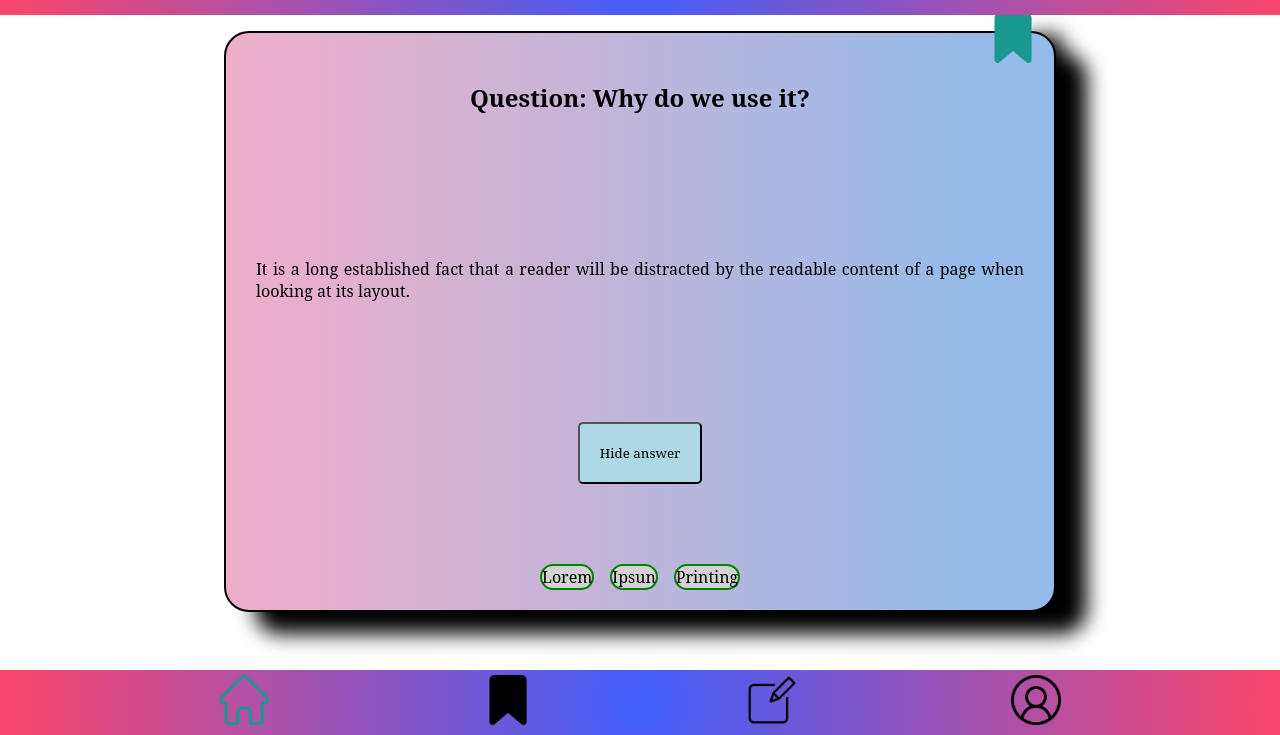
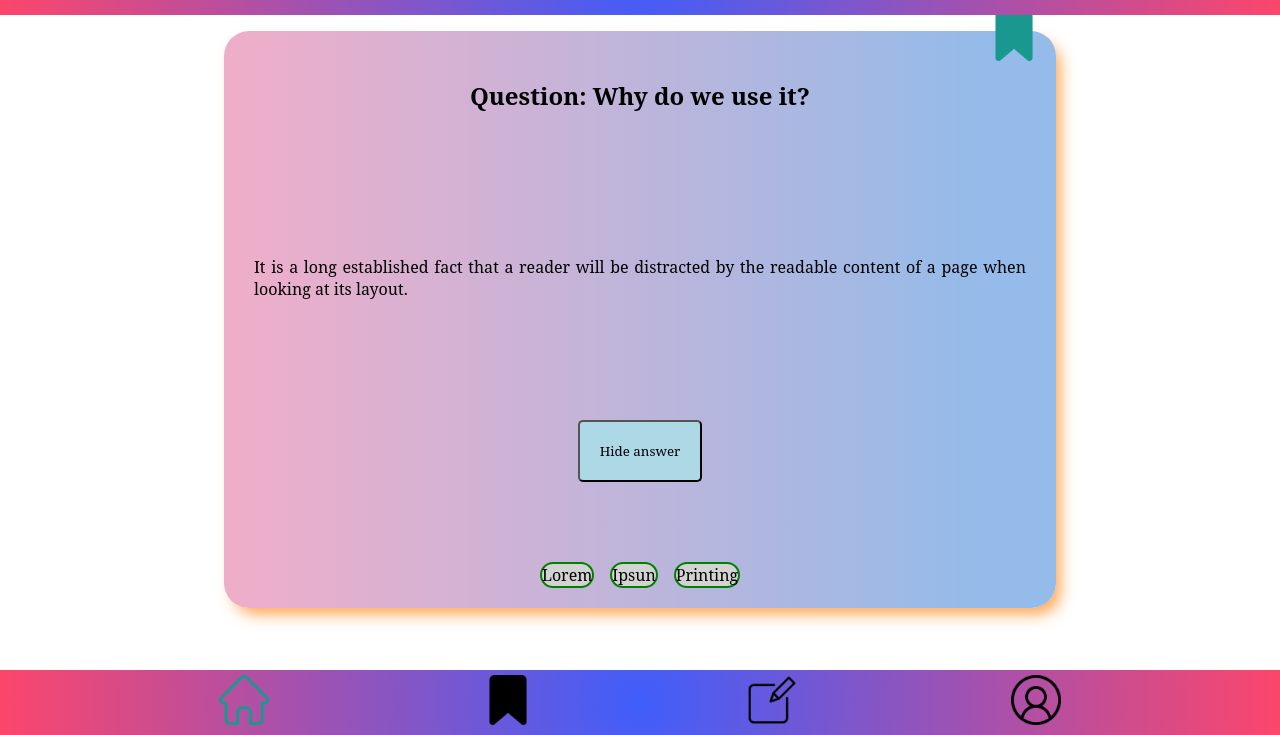
Before and after one commit to borislavkb/quiz-app-21-2-BB, a website: page index.html in a window 1280 px wide. Shown: the part 65-800 px from the top of the page. Drawn offline with Linux system fonts and the light colour scheme.

Commit message:
Change shadow on card element

```diff
--- a/styles/index.css
+++ b/styles/index.css
@@ -63,9 +63,7 @@ img {
   flex-direction: column;
   justify-content: flex-start;
   align-items: center;
-  border: 2px solid black;
   width: 65vw;
-  height: auto;
   position: relative;
   background: rgb(238, 174, 202);
   background: linear-gradient(
@@ -75,9 +73,8 @@ img {
   );
   border-radius: 25px;
   gap: 5em;
-  filter: drop-shadow(31px 22px 10px #000000);
-  -webkit-filter: drop-shadow(31px 22px 10px #000000);
-  -moz-filter: drop-shadow(31px 22px 10px #000000);
+  -webkit-box-shadow: 7px 9px 15px -3px rgba(255, 136, 27, 0.77);
+  box-shadow: 7px 9px 15px -3px rgba(255, 136, 27, 0.77);
 }
 
 .Card-question {
```
